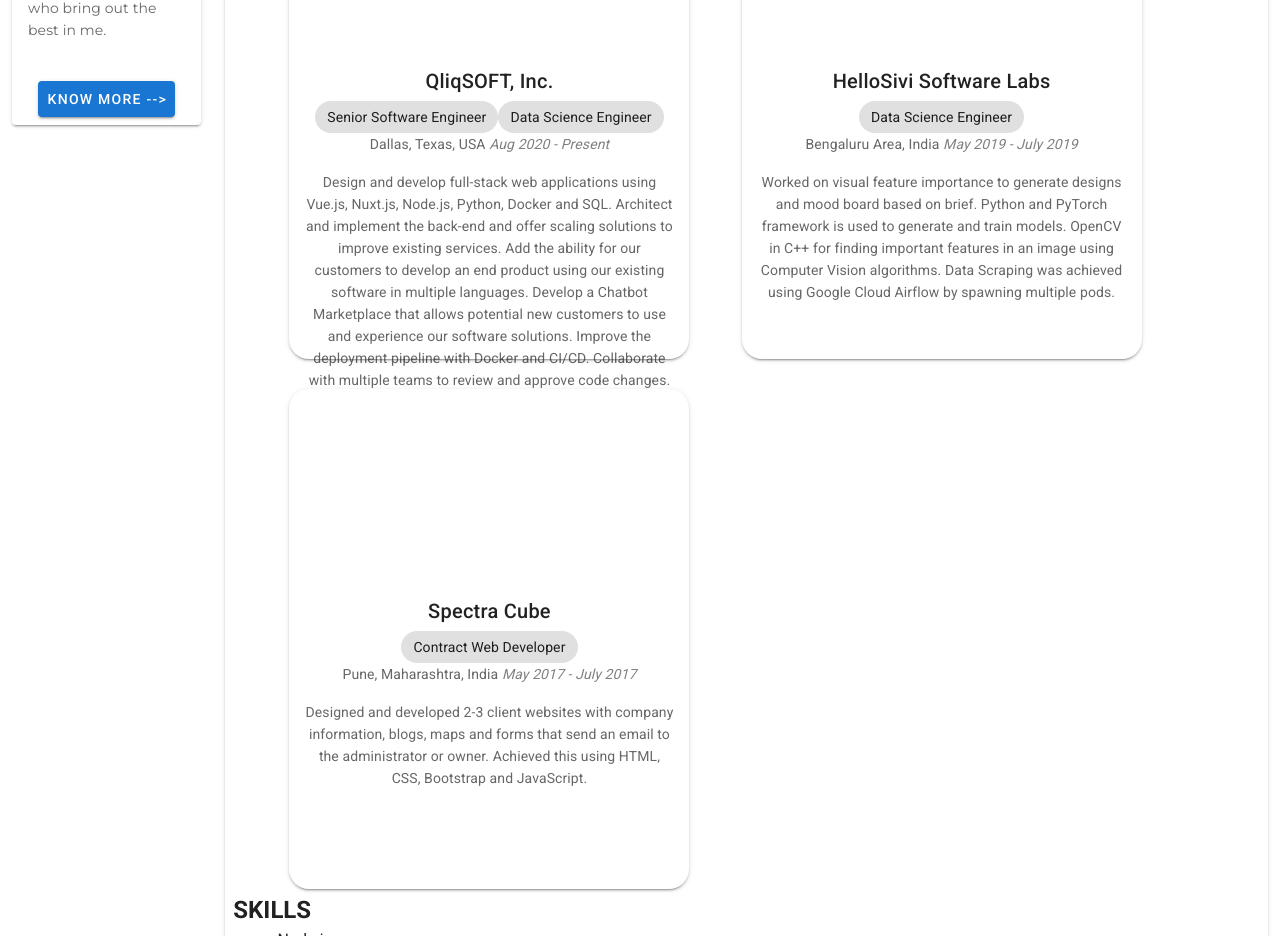
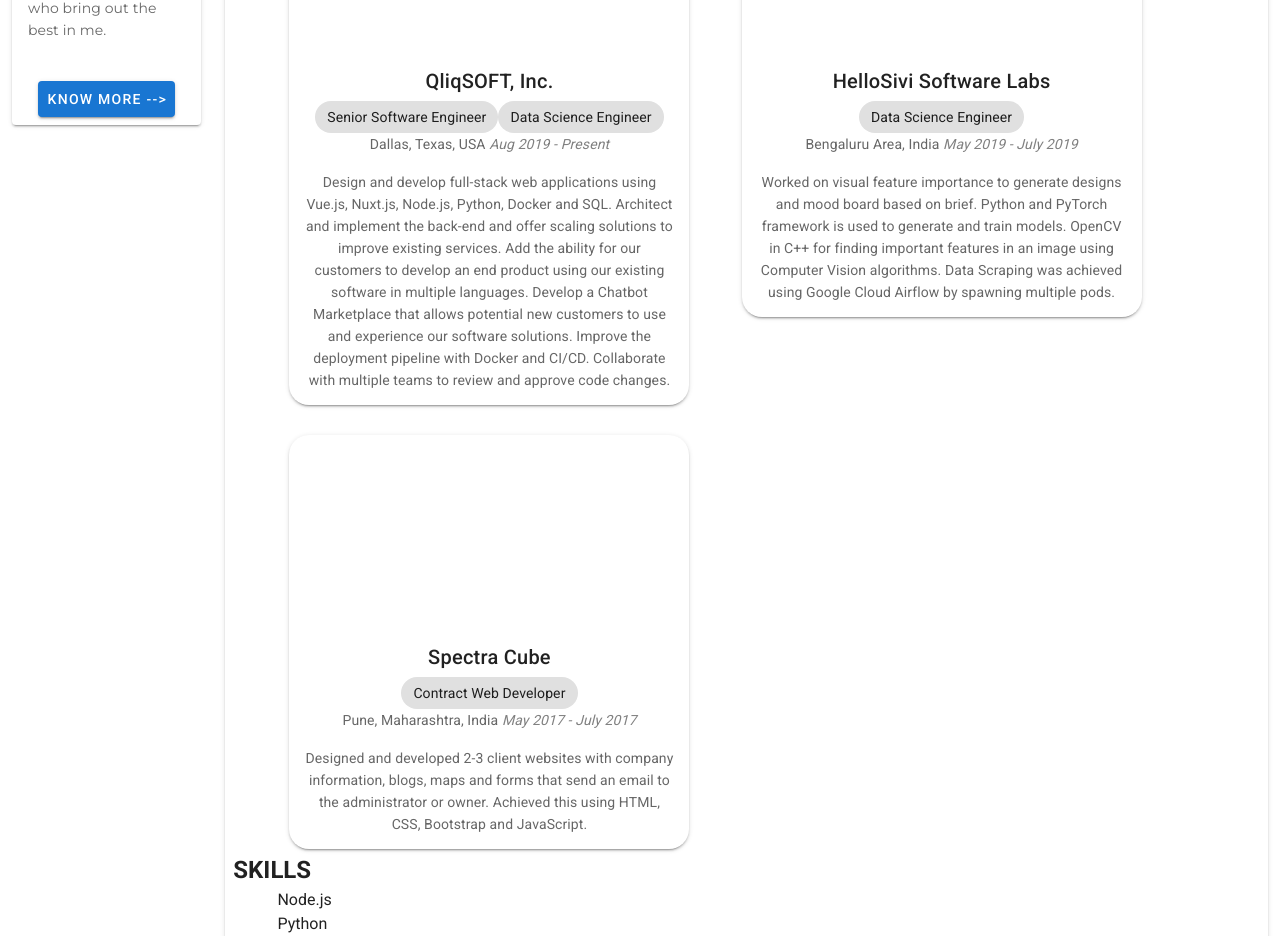
Before and after one commit to shayan09/shayan-app, a Nuxt app: page /about in a window 1280 px wide. Shown: the part 840-1776 px from the top of the page. Built offline with nearby package versions, Linux system fonts and the light colour scheme; a web font is replaced by a local one; what vue-typed-js would draw is missing.

Commit message:
Small changes

```diff
--- a/pages/about.vue
+++ b/pages/about.vue
@@ -137,7 +137,7 @@
 						'Design and develop full-stack web applications using Vue.js, Nuxt.js, Node.js, Python, Docker and SQL. Architect and implement the back-end and offer scaling solutions to improve existing services. Add the ability for our customers to develop an end product using our existing software in multiple languages. Develop a Chatbot Marketplace that allows potential new customers to use and experience our software solutions. Improve the deployment pipeline with Docker and CI/CD. Collaborate with multiple teams to review and approve code changes.',
 						'Responsible for developing the back-end infrastructure for chat-bots using Python, Node.js and Natural Language Processing (NLP) using Spacy. Participate in all phases of development starting with a conceptual model through functional and detailed design to implementation, debugging and deployment of the software. Manage elements of our internal infrastructure to support software deployment and display flexibility to work across technologies based on new development activities specific to the customer mission. Initiating and executing mid- and long-term project improvements.'
 					],
-					years: ['Aug 2020 - Present', 'Aug 2019 - Jul 2020'],
+					years: ['Aug 2019 - Present', 'Aug 2020 - Present', 'Aug 2019 - Jul 2020'],
 					img: 'qliq.webp'
 				},
 				{
@@ -193,7 +193,6 @@
 .work-card {
 	border-radius: 20px !important;
 	margin: 15px auto;
-	height: 500px;
 	width: 400px;
 	padding: 10px;
 }
```
